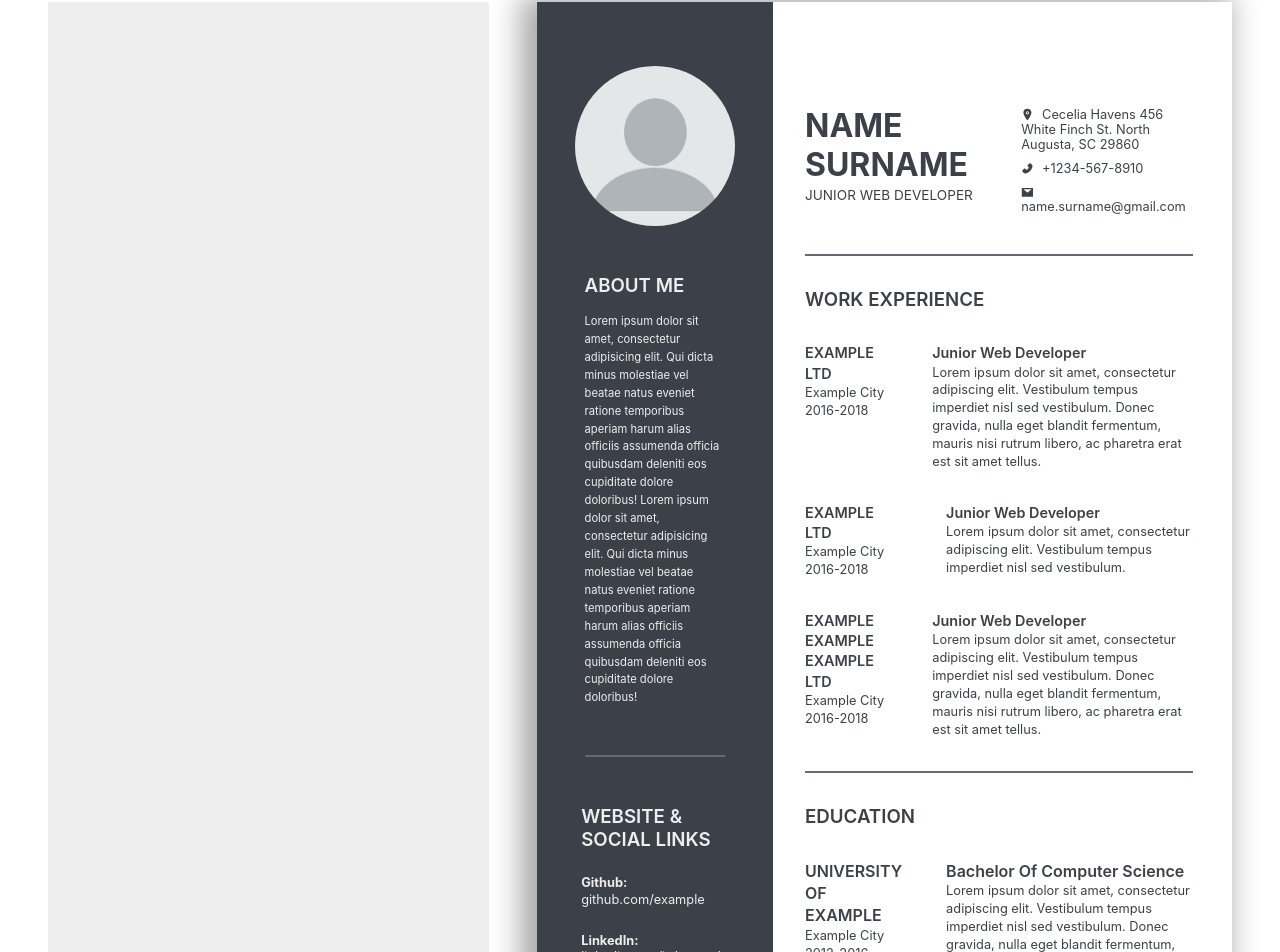
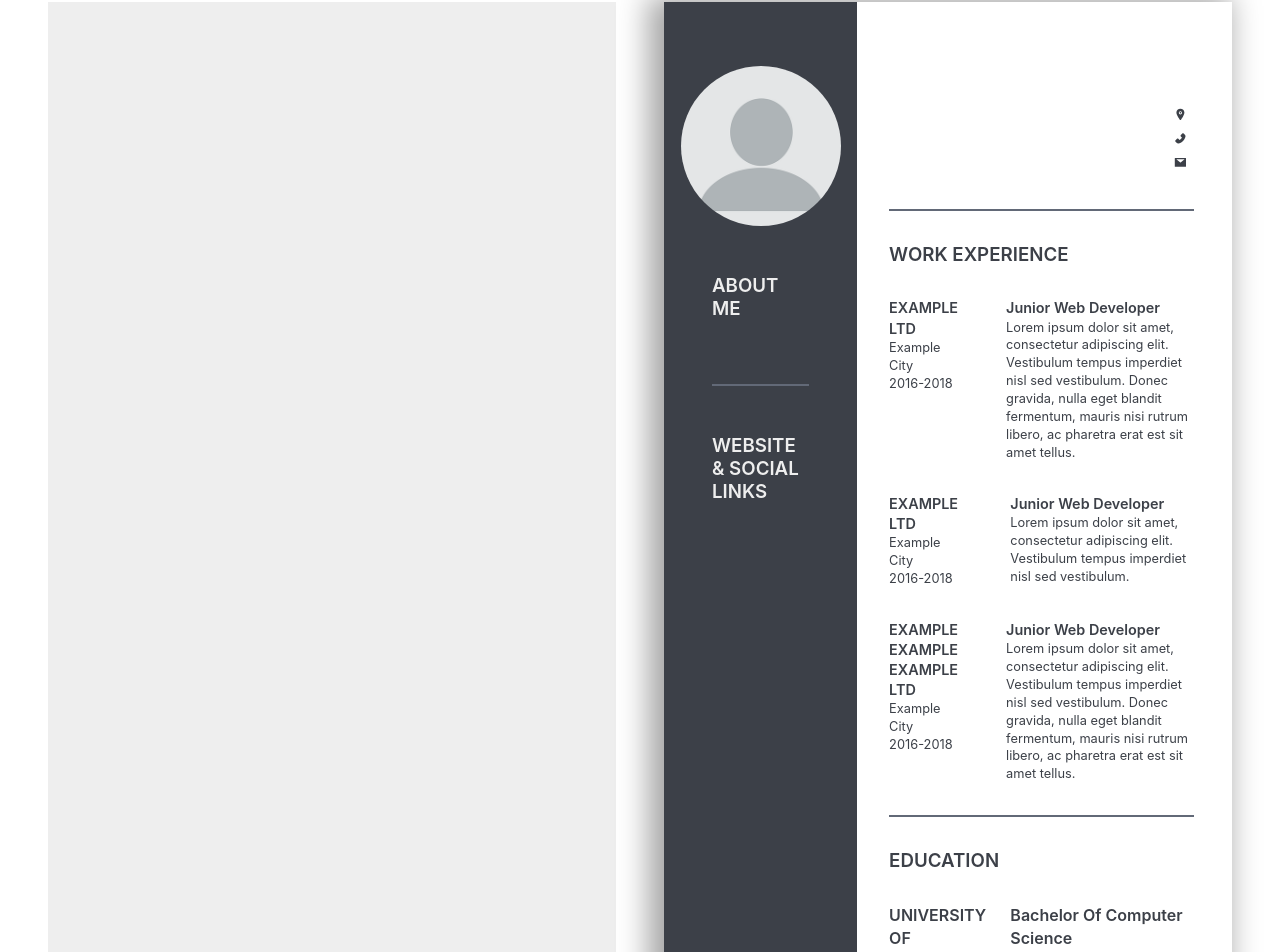
Before and after one commit to av-erencelik/cv-project, a React (Create React App) app: page / in a window 1280 px wide. Shown: the part 117-1069 px from the top of the page. Built offline with nearby package versions, Linux system fonts and the light colour scheme.

Commit message:
personal info and links state

```diff
--- a/package.json
+++ b/package.json
@@ -11,6 +11,7 @@
     "react-icons": "^4.6.0",
     "react-scripts": "5.0.1",
     "react-to-print": "^2.14.7",
+    "uuid": "^9.0.0",
     "web-vitals": "^2.1.4"
   },
   "scripts": {
--- a/src/components/CvPreview/CvPrev.js
+++ b/src/components/CvPreview/CvPrev.js
@@ -2,68 +2,62 @@ import React from "react";
 import "../../styles/CvPrev.css";
 import { IoLocation } from "react-icons/io5";
 import { AiFillPhone, AiFillMail } from "react-icons/ai";
-
+import Links from "./CvPrevLinks";
 class CvPrev extends React.Component {
   constructor(props) {
     super(props);
   }
 
   render() {
+    console.log(this.props.experience);
+    console.log(this.props.personalInfo);
+    console.log(this.props.education);
+    console.log(this.props.links);
     return (
       <div className="cv-preview">
         <div className="left-side">
           <img
-            src="./example.webp"
+            src={this.props.personalInfo.photo}
             alt="example"
             className="profile-photo"
           ></img>
           <div className="about">
             <h3 className="about-title">ABOUT ME</h3>
-            <p className="about-text">
-              Lorem ipsum dolor sit amet, consectetur adipisicing elit. Qui
-              dicta minus molestiae vel beatae natus eveniet ratione temporibus
-              aperiam harum alias officiis assumenda officia quibusdam deleniti
-              eos cupiditate dolore doloribus! Lorem ipsum dolor sit amet,
-              consectetur adipisicing elit. Qui dicta minus molestiae vel beatae
-              natus eveniet ratione temporibus aperiam harum alias officiis
-              assumenda officia quibusdam deleniti eos cupiditate dolore
-              doloribus!
-            </p>
+            <p className="about-text">{this.props.personalInfo.about}</p>
           </div>
           <div className="social-media">
             <h3 className="social-media-title">WEBSITE & SOCIAL LINKS</h3>
-            <div className="link">
-              <h4 className="link-title">Github:</h4>
-              <p className="link-url">github.com/example</p>
-            </div>
-            <div className="link">
-              <h4 className="link-title">LinkedIn:</h4>
-              <p className="link-url">linkedin.com/in/example</p>
-            </div>
-            <div className="link">
-              <h4 className="link-title">Website:</h4>
-              <p className="link-url">www.example.com</p>
-            </div>
+            {this.props.links.map((link) => {
+              return (
+                <Links
+                  site={link.site}
+                  url={link.url}
+                  key={this.props.links.indexOf(link)}
+                />
+              );
+            })}
           </div>
         </div>
         <div className="right-side">
           <div className="personal-info">
             <div className="name-title">
-              <h1 className="name">Name Surname</h1>
-              <h3 className="person-title">Junior Web Developer</h3>
+              <h1 className="name">
+                {this.props.personalInfo.name} {this.props.personalInfo.surname}
+              </h1>
+              <h3 className="person-title">{this.props.personalInfo.title}</h3>
             </div>
             <div className="contact">
               <p className="address">
                 <IoLocation className="logo" />
-                Cecelia Havens 456 White Finch St. North Augusta, SC 29860
+                {this.props.personalInfo.address}
               </p>
               <p className="phone">
                 <AiFillPhone className="logo" />
-                +1234-567-8910
+                {this.props.personalInfo.phone}
               </p>
               <p className="mail">
                 <AiFillMail className="logo" />
-                name.surname@gmail.com
+                {this.props.personalInfo.email}
               </p>
             </div>
           </div>
--- a/src/components/CvPreview/CvPrev.print.js
+++ b/src/components/CvPreview/CvPrev.print.js
@@ -51,7 +51,14 @@ export class PrintCv extends React.Component {
   render() {
     return (
       <>
-        <CvPrev ref={this.setComponentRef} text={this.state.text} />
+        <CvPrev
+          ref={this.setComponentRef}
+          text={this.state.text}
+          personalInfo={this.props.personalInfo}
+          experience={this.props.experience}
+          education={this.props.education}
+          links={this.props.links}
+        />
         <ReactToPrint
           content={this.reactToPrintContent}
           documentTitle="Cv"
--- /dev/null
+++ b/src/components/CvPreview/CvPrevLinks.js
@@ -0,0 +1,17 @@
+import React from "react";
+
+class Links extends React.Component {
+  constructor(props) {
+    super(props);
+  }
+
+  render() {
+    return (
+      <div className="link">
+        <h4 className="link-title">{this.props.site}</h4>
+        <p className="link-url">{this.props.url}</p>
+      </div>
+    );
+  }
+}
+export default Links;
--- a/src/components/main.js
+++ b/src/components/main.js
@@ -1,19 +1,67 @@
 import React from "react";
 
 import "../styles/Main.css";
-import CvPrev from "./CvPreview/CvPrev";
+import examplePp from "../components/photos/example.webp";
 import { PrintCv } from "./CvPreview/CvPrev.print";
+import { v4 as uuidv4 } from "uuid";
 
 class Main extends React.Component {
   constructor(props) {
     super(props);
+    this.state = {
+      personalInfo: {
+        name: "",
+        surname: "",
+        title: "",
+        photo: examplePp,
+        address: "",
+        phonoNumber: "",
+        email: "",
+        about: "",
+        phone: "",
+      },
+      experience: [
+        {
+          id: uuidv4(),
+          position: "",
+          company: "",
+          city: "",
+          from: "",
+          to: "",
+          jobDescription: "",
+        },
+      ],
+      education: [
+        {
+          id: uuidv4(),
+          uni: "",
+          city: "",
+          degree: "",
+          degreeDescription: "",
+          from: "",
+          to: "",
+        },
+      ],
+      links: [
+        {
+          id: "",
+          site: "",
+          url: "",
+        },
+      ],
+    };
   }
 
   render() {
     return (
       <main className="main">
         <div className="cv-form"></div>
-        <PrintCv />
+        <PrintCv
+          personalInfo={this.state.personalInfo}
+          experience={this.state.experience}
+          education={this.state.education}
+          links={this.state.links}
+        />
       </main>
     );
   }
```
Also changed, not shown: src/components/photos/example.webp (renamed from public/example.webp), 1 other file (tests, documents, lock files or other folders).
